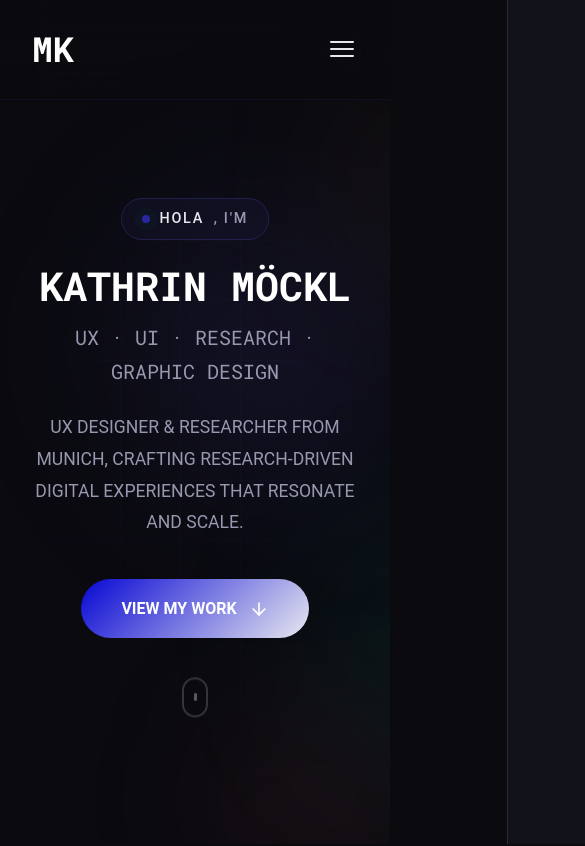
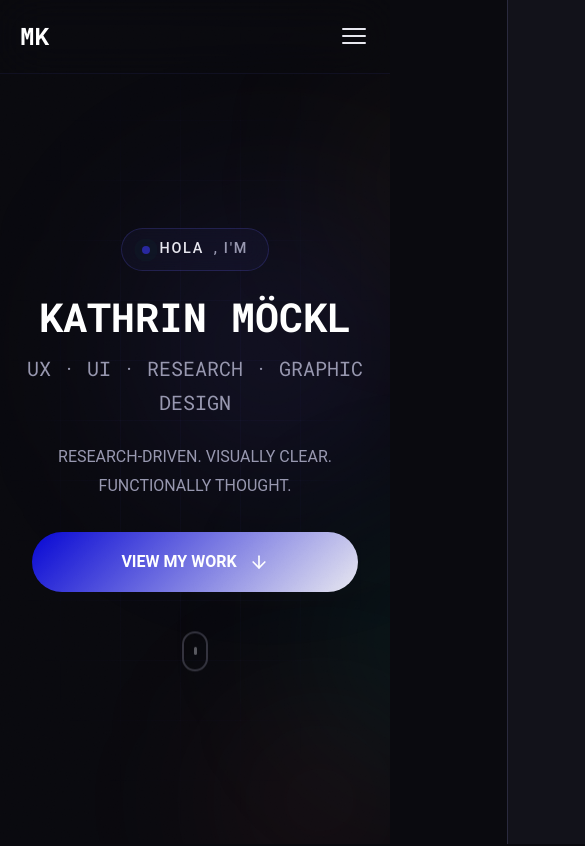
Before and after one commit to Moeckl-kathrin/Portfolio, a React (Vite) app: page / in a window 390 px wide. Shown: the top 846 px of the page, 585 px wide, since content can reach past the window. Built offline with nearby package versions, Linux system fonts and the light colour scheme.

Commit message:
refactoring: content update

```diff
--- a/src/components/Footer.tsx
+++ b/src/components/Footer.tsx
@@ -7,6 +7,7 @@ export default function Footer() {
     <footer className="footer">
       <p>{t.footer.copyright}</p>
       <p>{t.footer.madeWith} ♥</p>
+      <p style={{ fontSize: '0.75rem', opacity: 0.5, marginTop: '0.25rem', color: '#ffffff' }}>{t.footer.disclaimer}</p>
     </footer>
   );
 }
--- a/src/data/projects.ts
+++ b/src/data/projects.ts
@@ -25,6 +25,8 @@ export interface Project {
   challengeDetails: string[];
   researchInsights: string[];
   process: ProcessStep[];
+  processImage?: string;
+  processImages?: string[];
   solution: string;
   solutionImage?: string;
   solutionDetails: string[];
@@ -129,6 +131,7 @@ export const projects: ProjectData = {
         { title: 'Prototype Development', description: 'Prototypes created for handoff to the external implementation team, based on MVP prioritization and Matomo analysis.', icon: '🎨' },
         { title: 'Validation', description: 'Usability testing to validate the defined KPIs.', icon: '✅' },
       ],
+      processImages: ['https://ik.imagekit.io/1levduhdq/tree-test-analysis-uxbeam.gif', 'https://ik.imagekit.io/1levduhdq/Card%20Sorting.png', 'https://ik.imagekit.io/1levduhdq/condens.png'],
       solution: 'Based on the insights, three clear MVP priorities were defined as the foundation for the new intranet: a user-oriented search with strong semantics and error tolerance; clear content ownership at regional and global level; and an intuitive UX/UI that reduces cognitive load and helps users reach their goals faster.',
       solutionDetails: [
         'User-oriented search with semantic understanding, error tolerance, and clear result prioritization',
@@ -161,7 +164,9 @@ export const projects: ProjectData = {
       id: 'shopscape',
       title: 'RPA & BPA',
       category: 'OMV & TÜV SÜD',
-      thumbnail: 'https://images.unsplash.com/photo-1556742049-0cfed4f6a45d?w=800&h=520&fit=crop',
+      thumbnail: 'https://ik.imagekit.io/1levduhdq/BPMN_diagram.png',
+      thumbnailFit: 'cover',
+      detailThumbnailFit: 'contain',
       color: '#FF6B6B',
       year: '2025 / 2026',
       overview: 'Regular visualization of complex enterprise processes as interactive interfaces. Technical specifications translated into user-friendly interfaces.',
@@ -228,6 +233,7 @@ export const projects: ProjectData = {
         { title: 'Documentation & Handover', description: 'Created clear usage documentation for the BPA team, including do\'s and don\'ts plus practical examples.', icon: '📝' },
         { title: 'Rollout & Iteration', description: 'Introduced the library into active projects, gathered development feedback, and expanded the system continuously.', icon: '🚀' },
       ],
+      processImage: 'https://ik.imagekit.io/1levduhdq/image%20(1).png?updatedAt=1777382809292',
       solution: 'A centralized component library now provides developers with ready-made, CI-compliant UI building blocks through drag and drop, without requiring design expertise. It unifies the visual quality of Power Apps across both organizations and lets developers focus on implementation instead of interface design.',
       solutionDetails: [
         'Reusable components based on the internal design system',
@@ -320,7 +326,7 @@ export const projects: ProjectData = {
       tools: ['Condens', 'Figma', 'CardSorting+', 'UXbeam'],
       challenge: 'Das globale Intranet von TÜV SÜD, genutzt von Mitarbeitenden weltweit, entsprach nicht mehr den Anforderungen einer modernen, internationalen Organisation.',
       challengeDetails: [
-        'Visuell veraltet, kein responsives Design — obwohl Außendienstmitarbeitende mobilen Zugang benötigten',
+        'Visuell veraltet, kein responsives Design obwohl Außendienstmitarbeitende mobilen Zugang benötigten',
         'Suchfunktion lieferte irrelevante, veraltete oder falsch priorisierte Ergebnisse',
         'Inhalte stark auf den deutschen Bereich ausgerichtet, für internationale Mitarbeitende kaum relevant',
         'Fehlende Content-Verantwortlichkeiten führten zu Sackgassen und veralteten Seiten',
@@ -333,12 +339,13 @@ export const projects: ProjectData = {
       ],
       process: [
         { title: 'Desk Research & Data Collection', description: 'Analyse von Matomo-Nutzungsdaten, Erstellung der Interview-Kandidatenliste und interne Systemanalyse.', icon: '🔍' },
-        { title: 'Semistrukturierte User Interviews', description: '19 Interviews mit globalen Mitarbeitenden, Tagging und Clustering aller relevanten Aussagen im Research-Tool.', icon: '🗣️' },
+        { title: 'Semistrukturierte User Interviews', description: '19 Interviews mit globalen Mitarbeitenden, Tagging und Clustering aller relevanten Aussagen im Research-Tool Condens.', icon: '🗣️' },
         { title: 'Synthese & MVP-Priorisierung', description: 'Findings zu 3 MVP-Prioritäten verdichtet: Orientation & Findability, Content Ownership, Intuitive UX/UI.', icon: '📊' },
         { title: 'Card Sorting & Tree Testing', description: 'Nutzerorientierte Informationsarchitektur auf Basis mentaler Modelle der Mitarbeitenden entwickelt.', icon: '🗂️' },
         { title: 'Prototyp Erstellung', description: 'Prototypen zur Übergabe an das externe Umsetzungsteam, basierend auf MVP-Priorisierung und Matomo-Auswertung.', icon: '🎨' },
         { title: 'Testing', description: 'Usability-Tests zur Überprüfung der definierten KPIs (optional beauftragt).', icon: '✅' },
       ],
+      processImages: ['https://ik.imagekit.io/1levduhdq/tree-test-analysis-uxbeam.gif', 'https://ik.imagekit.io/1levduhdq/Card%20Sorting.png', 'https://ik.imagekit.io/1levduhdq/condens.png'],
       solution: 'Aus den Erkenntnissen wurden drei klare MVP-Prioritäten abgeleitet, die als Grundlage für das neue Intranet dienten: eine nutzerorientierte Suche, die fehlertolerant und semantisch stark ist; klare Content-Verantwortlichkeiten auf regionaler und globaler Ebene; und ein intuitives UX/UI-Design, das kognitive Entlastung schafft und Nutzer schnell zu ihren Zielen führt.',
       solutionDetails: [
         'Nutzerorientierte Suche mit semantischem Verständnis, Fehlertoleranz und klarer Ergebnisprioritierung',
@@ -371,7 +378,9 @@ export const projects: ProjectData = {
       id: 'shopscape',
       title: 'RPA & BPA',
       category: 'OMV & TÜV SÜD',
-      thumbnail: 'https://images.unsplash.com/photo-1556742049-0cfed4f6a45d?w=800&h=520&fit=crop',
+      thumbnail: 'https://ik.imagekit.io/1levduhdq/BPMN_diagram.png',
+      thumbnailFit: 'cover',
+      detailThumbnailFit: 'contain',
       color: '#FF6B6B',
       year: '2025 / 2026',
       overview: 'Regelmäßige Visualisierungen komplexer Unternehmensprozesse als interaktive Interfaces. Technische Spezifikationen in nutzerfreundliche Oberflächen übersetzt.',
@@ -438,6 +447,7 @@ export const projects: ProjectData = {
         { title: 'Dokumentation & Übergabe', description: 'Erstellung einer verständlichen Nutzungsdokumentation für das BPA-Team inklusive Do\'s & Don\'ts und Anwendungsbeispielen.', icon: '📝' },
         { title: 'Rollout & Iteration', description: 'Einführung der Library in laufende Projekte, Sammlung von Feedback aus der Entwicklungspraxis und kontinuierliche Erweiterung.', icon: '🚀' },
       ],
+      processImage: 'https://ik.imagekit.io/1levduhdq/image%20(1).png?updatedAt=1777382809292',
       solution: 'Eine zentrale Komponentenbibliothek stellt Entwicklern vorgefertigte, CI-konforme UI-Bausteine per Drag-and-drop bereit, ohne Designkenntnisse vorauszusetzen. Die Library vereinheitlicht das Erscheinungsbild aller Power Apps innerhalb der Konzerne und gibt Entwicklern die Freiheit, sich auf die technische Umsetzung zu konzentrieren.',
       solutionDetails: [
         'Wiederverwendbare Komponenten auf Basis des firmeninternen Design Systems',
--- a/src/i18n/translations.ts
+++ b/src/i18n/translations.ts
@@ -46,6 +46,7 @@ export interface Translations {
   footer: {
     copyright: string;
     madeWith: string;
+    disclaimer: string;
   };
 }
 
@@ -60,7 +61,7 @@ const en: Translations = {
     greeting: 'Hello, I\'m',
     name: 'Kathrin Möckl',
     title: 'UX  · UI ·  RESEARCH ·  GRAPHIC DESIGN',
-    subtitle: 'UX Designer & Researcher from munich, crafting research-driven digital experiences that resonate and scale.',
+    subtitle: 'Research-driven. Visually clear. Functionally thought.',
     cta: 'View My Work',
   },
   about: {
@@ -122,13 +123,14 @@ const en: Translations = {
   },
   contact: {
     sectionTitle: 'Let\'s Connect',
-    description: 'I\'m always open to discussing new opportunities, creative ideas, or ways to bring your vision to life. Let\'s create something amazing together.',
-    email: 'Send an Email',
+    description: 'Interested in working together or sharing ideas? I look forward to a conversation.',
+    email: 'It\'s a match',
     linkedin: 'Connect on LinkedIn',
   },
   footer: {
     copyright: '© 2026 Kathrin Möckl. All rights reserved.',
     madeWith: 'Designed with passion',
+    disclaimer: 'Some screens have been recreated for confidentiality reasons.',
   },
 };
 
@@ -143,7 +145,7 @@ const de: Translations = {
     greeting: 'Hallo, ich bin',
     name: 'Kathrin Möckl',
     title: 'UX  · UI ·  RESEARCH ·  GRAPHIC DESIGN',
-    subtitle: 'Als UX Designerin & Researcherin aus München, schaffe ich nutzerzentrierte intuitive Produkte mit großer Wirkung.',
+    subtitle: 'Research-driven. Visuell klar. Funktional gedacht.',
     cta: 'Meine Arbeiten ansehen',
   },
   about: {
@@ -155,7 +157,7 @@ const de: Translations = {
   },
   skills: {
     sectionTitle: 'Was ich mache',
-    sectionSubtitle: 'Dienstleistungsübersicht',
+    sectionSubtitle: '',
     sectionIntro: '',
     items: [
       {
@@ -205,13 +207,14 @@ const de: Translations = {
   },
   contact: {
     sectionTitle: 'Kontakt aufnehmen',
-    description: 'Ich freue mich immer über neue Möglichkeiten, kreative Ideen oder Wege, Ihre Vision zum Leben zu erwecken. Lassen Sie uns gemeinsam etwas Großartiges schaffen.',
-    email: 'E-Mail senden',
+    description: 'Interesse an einer Zusammenarbeit oder gemeinsamen Ideen? Ich freue mich auf ein Gespräch.',
+    email: 'It\'s a match',
     linkedin: 'Auf LinkedIn vernetzen',
   },
   footer: {
     copyright: '© 2026 Kathrin Möckl. Alle Rechte vorbehalten.',
     madeWith: 'Mit Leidenschaft gestaltet',
+    disclaimer: 'Manche Screens wurden aus Vertraulichkeitsgründen nachgebildet.',
   },
 };
 
--- a/src/styles/global.css
+++ b/src/styles/global.css
@@ -1719,6 +1719,144 @@ img {
   padding: 0 2rem 6rem;
 }
 
+/* ====== MOBILE RESPONSIVE IMPROVEMENTS ====== */
+@media (max-width: 768px) {
+  /* Reduce vertical section padding */
+  .section {
+    padding: 4rem 1.25rem;
+  }
+
+  /* Hero tighter on mobile */
+  .hero {
+    padding: 6rem 1.25rem 3rem;
+  }
+
+  .hero__subtitle {
+    font-size: 1rem;
+    margin-bottom: 2rem;
+  }
+
+  /* Project detail header */
+  .project-detail__header {
+    padding: 2.5rem 1.25rem 1.5rem;
+  }
+
+  /* Project detail body */
+  .project-detail__body {
+    padding: 0 1.25rem 4rem;
+  }
+
+  /* Hero image shorter on mobile */
+  .project-detail__hero-img {
+    height: 220px;
+    margin: 1.5rem 0;
+    border-radius: 12px;
+  }
+
+  /* Contact section */
+  .contact {
+    padding: 4rem 1.25rem;
+  }
+
+  /* Nav row: stack vertically */
+  .project-detail__nav-row {
+    flex-direction: column;
+  }
+
+  .project-detail__prev-project {
+    align-items: center;
+    text-align: center;
+    border-right: none;
+    border-bottom: 1px solid var(--color-border);
+    border-top: 1px solid var(--color-border);
+    padding: 2rem 1.25rem;
+  }
+
+  .project-detail__next-project--nav {
+    align-items: center;
+    text-align: center;
+    padding: 2rem 1.25rem;
+  }
+
+  .project-detail__next-project {
+    border-top: 1px solid var(--color-border);
+    padding: 2rem 1.25rem;
+  }
+
+  .project-detail__next-title {
+    font-size: 1.25rem;
+  }
+
+  /* Results section: remove negative margin on mobile */
+  .project-detail__results-section {
+    padding: 1.5rem 1rem;
+  }
+
+  /* Skill cards: remove forced aspect ratio on mobile */
+  .skills__list-item {
+    aspect-ratio: unset;
+    padding: 1.5rem 1.25rem;
+  }
+
+  /* Skills list: ensure 1 column on mobile */
+  .skills__list {
+    grid-template-columns: 1fr;
+  }
+
+  /* Navbar logo smaller on mobile */
+  .navbar__logo {
+    font-size: 1.5rem;
+  }
+
+  /* Navbar padding tighter */
+  .navbar {
+    padding: 1rem 1.25rem;
+  }
+}
+
+@media (max-width: 480px) {
+  .section {
+    padding: 3rem 1rem;
+  }
+
+  .project-detail__body {
+    padding: 0 1rem 3rem;
+  }
+
+  .project-detail__header {
+    padding: 2rem 1rem 1.25rem;
+  }
+
+  .contact {
+    padding: 3rem 1rem;
+  }
+
+  .hero {
+    padding: 5.5rem 1rem 2.5rem;
+  }
+
+  .contact__buttons {
+    flex-direction: column;
+    align-items: center;
+  }
+
+  .contact__btn {
+    width: 100%;
+    justify-content: center;
+  }
+
+  .hero__buttons {
+    flex-direction: column;
+    align-items: stretch;
+    width: 100%;
+    padding: 0 1rem;
+  }
+
+  .hero__cta {
+    justify-content: center;
+  }
+}
+
 /* ====== CONTACT ====== */
 .contact {
   text-align: center;
```
Also changed, not shown: src/pages/ProjectPage.tsx (+26 -0 lines).
